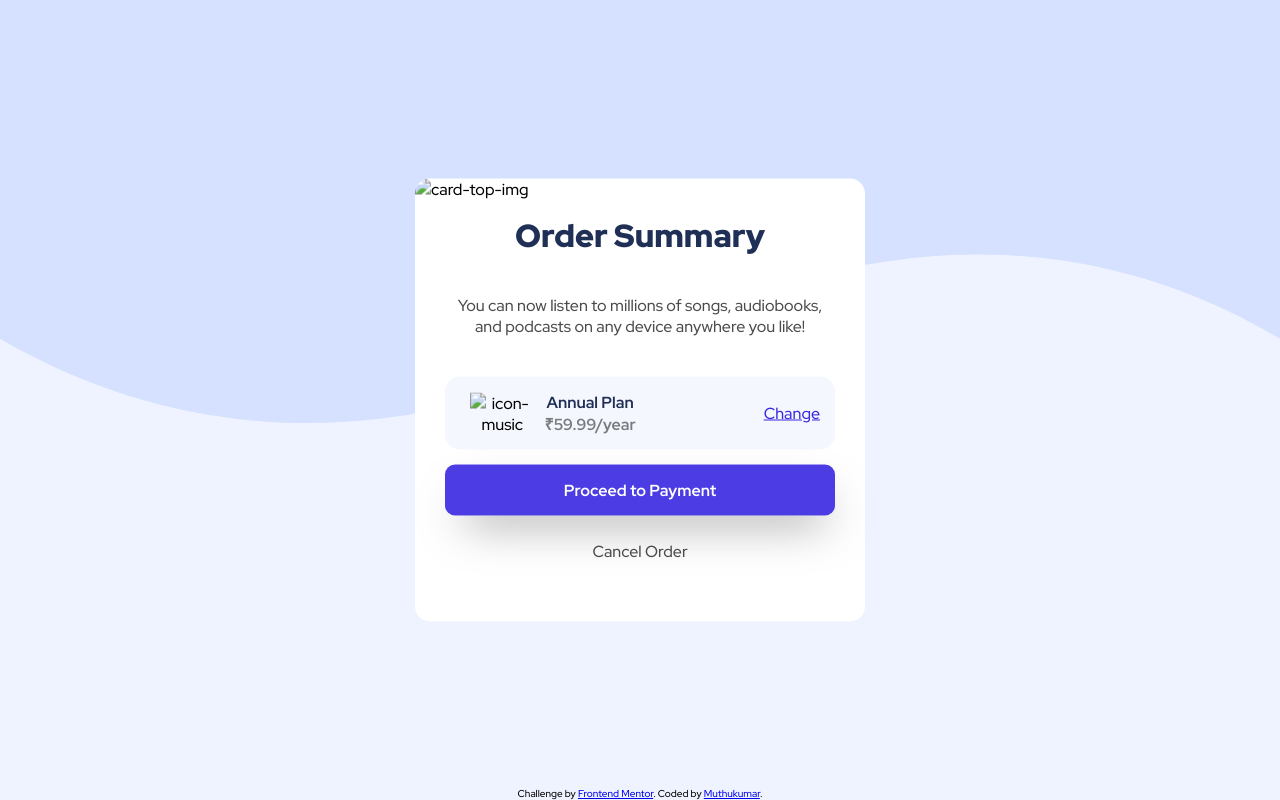
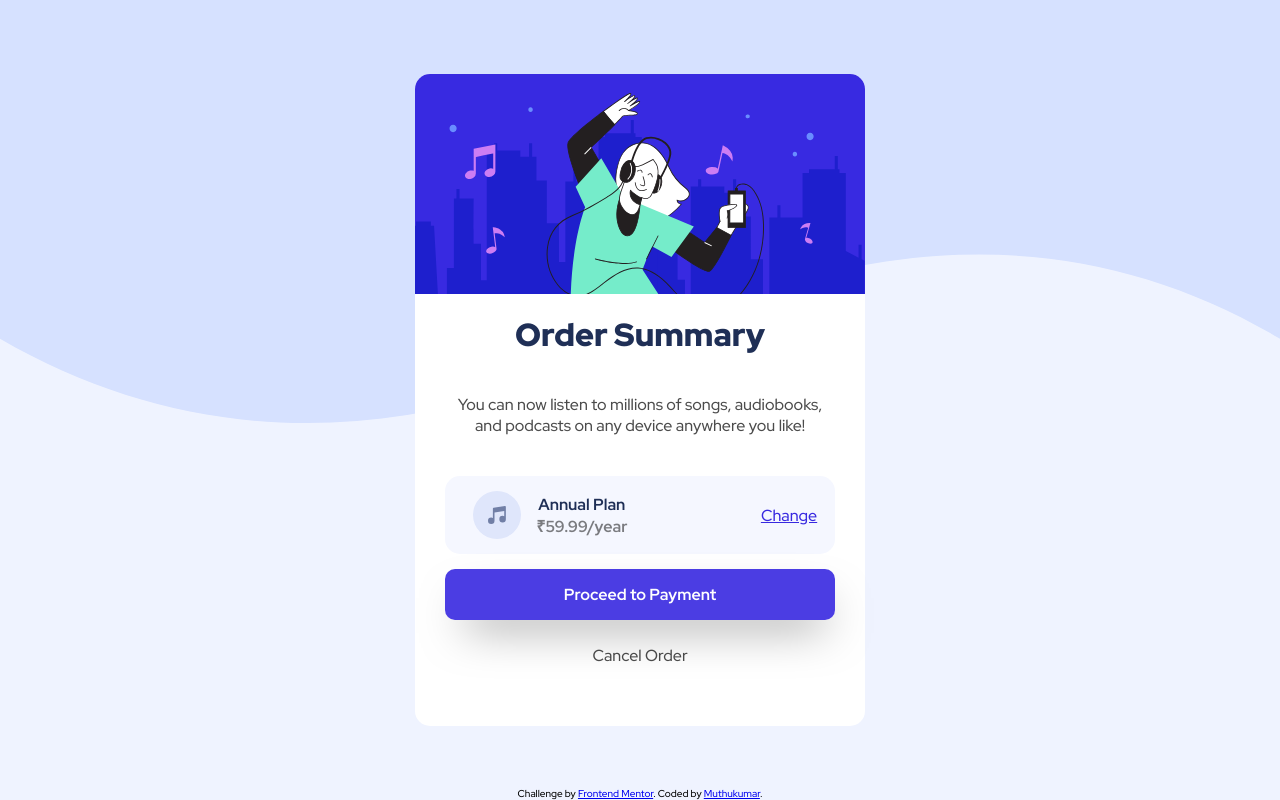
Before and after one commit to Anandtsi/Order-summary-html-css, a plain HTML site: page index.html in a window 1280 px wide. Drawn offline with Linux system fonts and the light colour scheme; the site is published under a folder, as on GitHub Pages, so addresses that start at the root find nothing.

Commit message:
Update index.html

```diff
--- a/index.html
+++ b/index.html
@@ -21,7 +21,7 @@
     <!-- wrapper -->
     <div class="card-total">
       <div class="card-img">
-        <img src="/illustration-hero.svg" alt="card-top-img" />
+        <img src="./illustration-hero.svg" alt="card-top-img" />
       </div>
       <div class="card-half">
         <div class="card-half-top">
@@ -32,7 +32,7 @@
           </p>
         </div>
         <div class="card-half-bottom-details">
-          <img src="/icon-music.svg" alt="icon-music" />
+          <img src="./icon-music.svg" alt="icon-music" />
           <div>
             <h4><strong>Annual Plan</strong></h4>
             <h4>₹59.99/year</h4>
```
